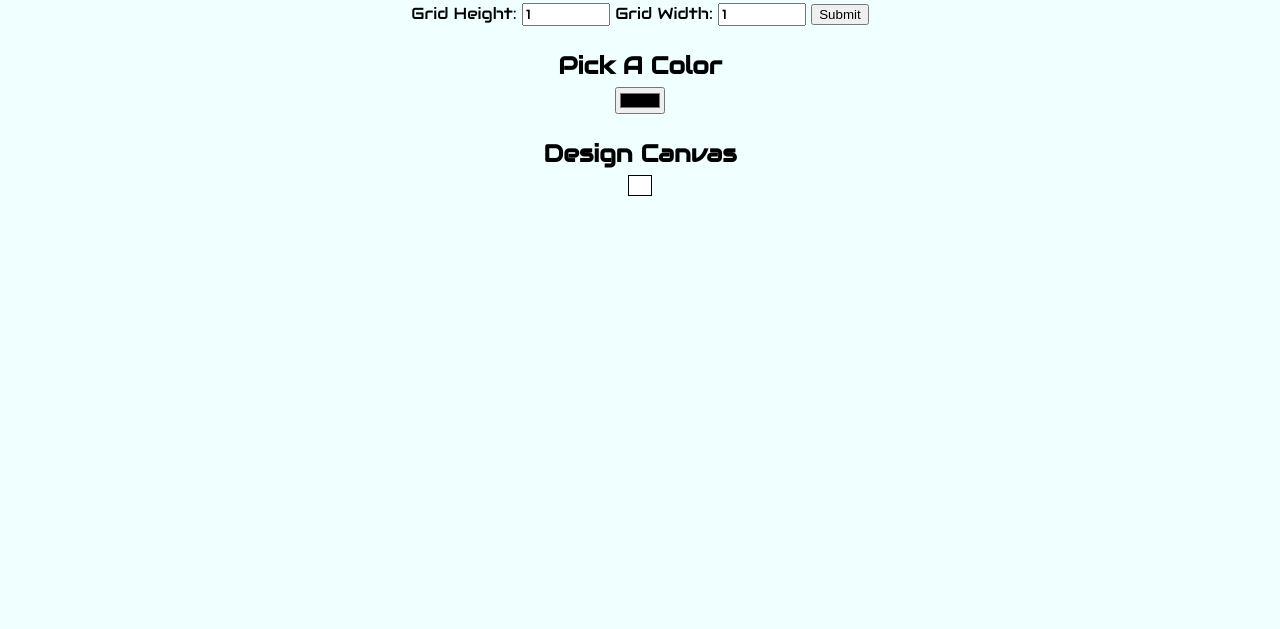
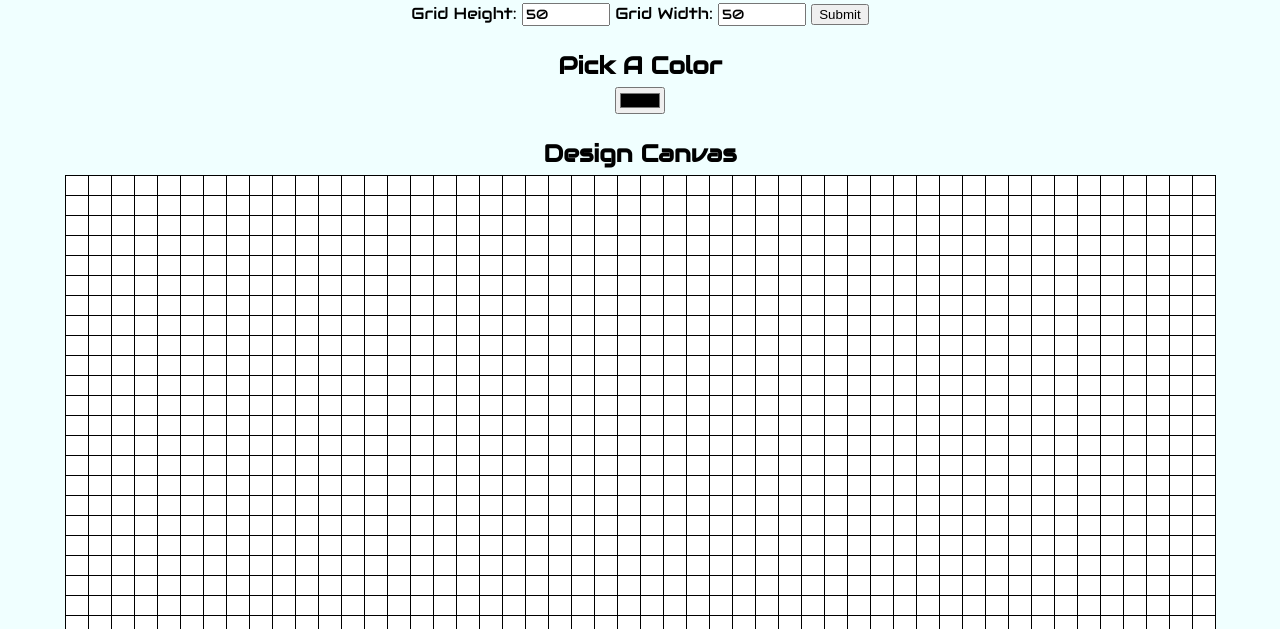
Before and after one commit to Nechitadi/pixel-art-maker-starter, a plain HTML site: page index.html in a window 1280 px wide. Both pictures are taken after a click on the button "Submit". Shown: the part 171-800 px from the top of the page. Drawn offline with nearby package versions, Linux system fonts and the light colour scheme.

Commit message:
Re-organize code

```diff
--- a/designs.js
+++ b/designs.js
@@ -1,38 +1,40 @@
 $(document).ready(function() {
-	let color = $('#colorPicker').val();
+	let gridWidth = 1;
+	let gridHeight = 1;
+	let submitSize = $('#submit');
+	let inputHeight = $('#input_height');
+	let inputWidth = $('#input_width');
+	let colorPicker	= $('#colorPicker');
+	let pixelCanvas = $('#pixel_canvas');
+	let color = colorPicker.val();
 
-	$('#colorPicker').on('change', function() {
-		color = $('#colorPicker').val();
+	colorPicker.on('change', function() {
+		color = colorPicker.val();
 		console.log(color);
 	});
-
-
-	let gridWidth = 1;
-	let gridHeight = 1;
-
-	let submitSize = $('#submit');
 
 	//Function that assigns the height and width from input fields to variables when the Submit button is clicked.
 	submitSize.on('click', function() {
 		$('tr').remove();
-		gridHeight = $('#input_height').val();
-		gridWidth = $('#input_width').val();
+		gridHeight = inputHeight.val();
+		gridWidth = inputWidth.val();
 		console.log(`height: ${gridHeight}; width: ${gridWidth};`);
 		makeGrid();
 	});
 
-
+	//Function that creates a table with the height and with that were input
 	function makeGrid() {
 		for(let h=0; h<gridHeight; h++) {
 			let newRow = $('<tr></tr>');
-			$('#pixel_canvas').append(newRow);
+			pixelCanvas.append(newRow);
 			for(let w=0; w<gridWidth; w++) {
 				newRow.append('<td></td>');
 			}
 		}
 	}
 
-	$('#pixel_canvas').on('mouseover', 'td', function() {
+	//Function that assigns the color from color picker to the clicked table cell
+	pixelCanvas.on('mouseover', 'td', function() {
 		$('td').click(function(){
 	    $(this).css('background-color', `${color}`);
 	  });
--- a/index.html
+++ b/index.html
@@ -13,9 +13,9 @@
     <h2>Choose Grid Size</h2>
     <form id="sizePicker">
         Grid Height:
-        <input type="number" id="input_height" name="height" min="1" value="1">
+        <input type="number" id="input_height" name="height" min="1" max="500" value="50">
         Grid Width:
-        <input type="number" id="input_width" name="width" min="1" value="1">
+        <input type="number" id="input_width" name="width" min="1" max="500" value="50">
         <button type="button" id="submit">Submit</button>
     </form>
 
```
